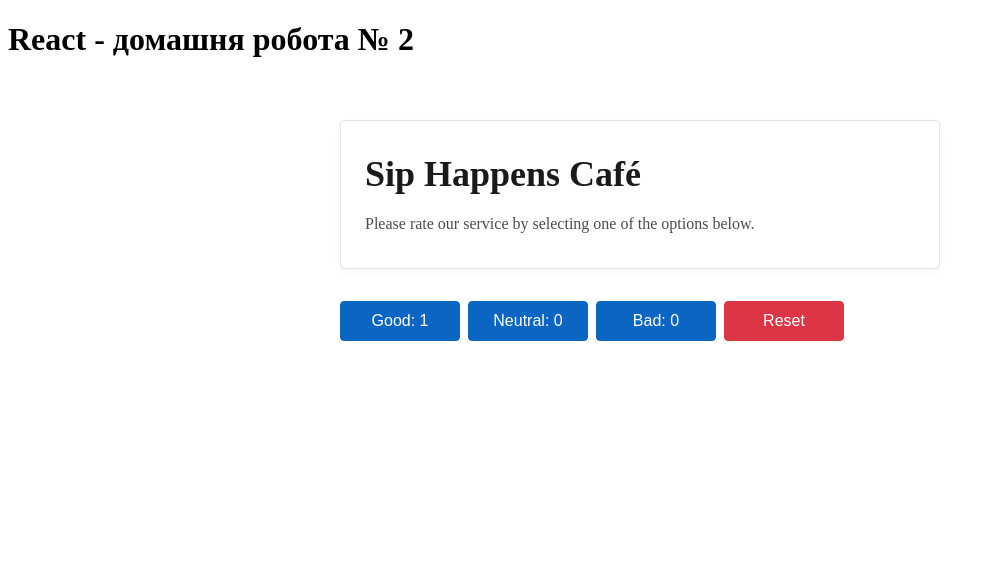
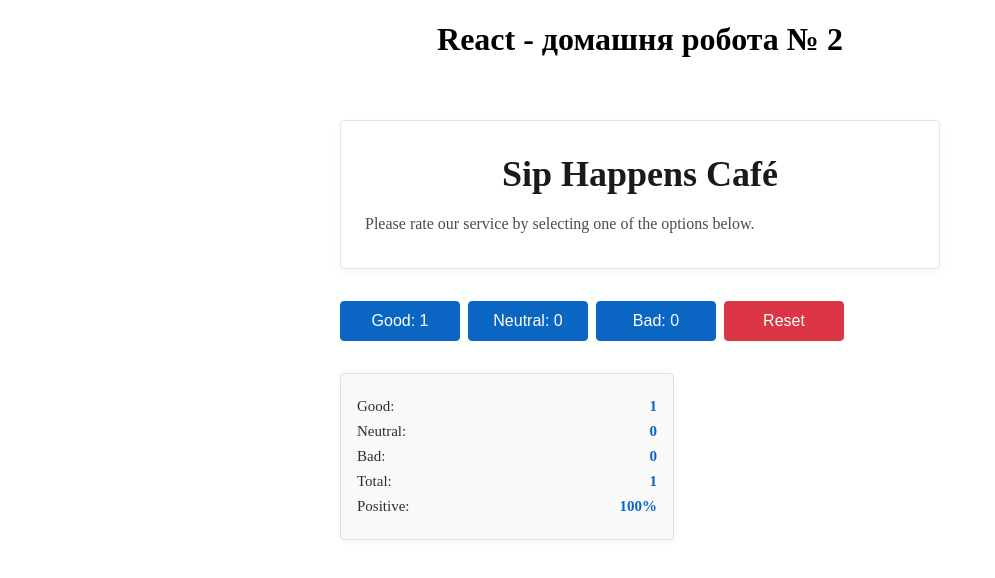
Before and after one commit to gapeevbachmut/02-react-cafe, a React (Vite) app: page / in a window 1280 px wide. Both pictures are taken after a click on the button "Good: 0". Shown: the top 578 px of the page, without its empty margins (0-995 px from the left). Built offline with nearby package versions, Linux system fonts and the light colour scheme.

Commit message:
step 5-6-7-8

```diff
--- a/src/components/App/App.tsx
+++ b/src/components/App/App.tsx
@@ -3,6 +3,8 @@
 import CafeInfo from '../CafeInfo/CafeInfo';
 import { type Votes, type VoteType } from '../types/votes';
 import VoteOptions from '../VoteOptions/VoteOptions';
+import VoteStats from '../VoteStats/VoteStats';
+import Notification from '../Notification/Notification';
 
 export default function App() {
   const [votes, setVotes] = useState<Votes>({
@@ -12,6 +14,7 @@
     bad: 0,
   });
 
+  //для скидання стану
   const resetVotes = () => {
     setVotes({
       good: 0,
@@ -26,9 +29,10 @@
   };
   //
 
-  //для скидання стану
-  // const resetVotes = () => {};
-  //
+  const totalVotes = votes.good + votes.neutral + votes.bad;
+  const positiveRate = totalVotes
+    ? Math.round((votes.good / totalVotes) * 100)
+    : 0;
 
   return (
     <>
@@ -39,8 +43,17 @@
           votes={votes}
           onVote={handleVote}
           onReset={resetVotes}
-          canReset={true}
+          canReset={totalVotes > 0}
         />
+        {totalVotes > 0 && (
+          <VoteStats
+            votes={votes}
+            totalVotes={totalVotes}
+            positiveRate={positiveRate}
+          />
+        )}
+
+        {totalVotes === 0 && <Notification />}
       </div>
     </>
   );
--- /dev/null
+++ b/src/components/Notification/Notification.module.css
@@ -0,0 +1,11 @@
+.message {
+    margin: 0;
+    background-color: #f1f3f5;
+    color: #2d2d2d;
+    border: 1px solid #d3d6da;
+    border-radius: 4px;
+    padding: 20px 24px;
+    font-size: 16px;
+    max-width: 400px;
+    box-shadow: 0 1px 4px rgba(0, 0, 0, 0.02);
+}
--- /dev/null
+++ b/src/components/Notification/Notification.tsx
@@ -0,0 +1,7 @@
+import css from './Notification.module.css';
+// import
+import VoteStats from '../VoteStats/VoteStats';
+
+export default function Notification() {
+  return <p className={css.message}>No feedback yet</p>;
+}
--- a/src/components/VoteOptions/VoteOptions.tsx
+++ b/src/components/VoteOptions/VoteOptions.tsx
@@ -1,4 +1,4 @@
-import type { Votes, VoteType } from '../types/votes';
+import { type Votes, type VoteType } from '../types/votes';
 import css from './VoteOptions.module.css';
 
 export interface VoteOptionsProps {
--- /dev/null
+++ b/src/components/VoteStats/VoteStats.module.css
@@ -0,0 +1,21 @@
+.container {
+    background-color: #f9f9f9;
+    border: 1px solid #dcdfe3;
+    border-radius: 4px;
+    padding: 16px;
+    max-width: 300px;
+    box-shadow: 0 2px 6px rgba(0, 0, 0, 0.04);
+}
+
+.stat {
+    font-size: 15px;
+    color: #2d2d2d;
+    margin: 8px 0;
+    display: flex;
+    justify-content: space-between;
+}
+
+.stat strong {
+    font-weight: 600;
+    color: #0a66c2;
+}
--- /dev/null
+++ b/src/components/VoteStats/VoteStats.tsx
@@ -0,0 +1,44 @@
+// Для того, щоб компонент VoteStats міг динамічно відображати статистику голосування, зібрану з кліків на кнопки голосування, він має приймати три пропси:
+
+// votes – об'єкт, що містить кількість голосів для кожної категорії: good, neutral, bad;
+// totalVotes – загальна кількість голосів (поки можна передати 0);
+// positiveRate – відсоток позитивних голосів (також поки можна передати 0).
+
+// У файлі компонента оголосіть інтерфейс VoteStatsProps, який описує типи для пропсів компонента.
+
+// Після цього кроку інтерфейс застосунку має виглядати та працювати наступним чином – при кліках на кнопки в VoteOptions зміни відображаються у VoteStats
+
+import css from './VoteStats.module.css';
+import { type Votes, type VoteType } from '../types/votes';
+
+interface VoteStatsProps {
+  votes: Votes;
+  totalVotes: number;
+  positiveRate: number;
+}
+
+export default function VoteStats({
+  votes,
+  totalVotes,
+  positiveRate,
+}: VoteStatsProps) {
+  return (
+    <div className={css.container}>
+      <p className={css.stat}>
+        Good: <strong>{votes.good}</strong>
+      </p>
+      <p className={css.stat}>
+        Neutral: <strong>{votes.neutral}</strong>
+      </p>
+      <p className={css.stat}>
+        Bad: <strong>{votes.bad}</strong>
+      </p>
+      <p className={css.stat}>
+        Total: <strong>{totalVotes}</strong>
+      </p>
+      <p className={css.stat}>
+        Positive: <strong>{positiveRate}%</strong>
+      </p>
+    </div>
+  );
+}
--- a/src/index.css
+++ b/src/index.css
@@ -1,68 +1,16 @@
-/* :root {
-  font-family: system-ui, Avenir, Helvetica, Arial, sans-serif;
-  line-height: 1.5;
-  font-weight: 400;
-
-  color-scheme: light dark;
-  color: rgba(255, 255, 255, 0.87);
-  background-color: #242424;
-
-  font-synthesis: none;
-  text-rendering: optimizeLegibility;
-  -webkit-font-smoothing: antialiased;
-  -moz-osx-font-smoothing: grayscale;
-}
-
-a {
-  font-weight: 500;
-  color: #646cff;
-  text-decoration: inherit;
-}
-a:hover {
-  color: #535bf2;
-}
-
 body {
   margin: 0;
-  display: flex;
-  place-items: center;
-  min-width: 320px;
+  /* place-items: center; */
+  /* min-width: 320px; */
   min-height: 100vh;
+
+  /* background-image: url(../public/fon.jpg); */
+  background-repeat: no-repeat;
+  background-position: bottom;
+  background-size: cover;
+  overflow: hidden
 }
 
 h1 {
-  font-size: 3.2em;
-  line-height: 1.1;
+  text-align: center;
 }
-
-button {
-  border-radius: 8px;
-  border: 1px solid transparent;
-  padding: 0.6em 1.2em;
-  font-size: 1em;
-  font-weight: 500;
-  font-family: inherit;
-  background-color: #1a1a1a;
-  cursor: pointer;
-  transition: border-color 0.25s;
-}
-button:hover {
-  border-color: #646cff;
-}
-button:focus,
-button:focus-visible {
-  outline: 4px auto -webkit-focus-ring-color;
-}
-
-@media (prefers-color-scheme: light) {
-  :root {
-    color: #213547;
-    background-color: #ffffff;
-  }
-  a:hover {
-    color: #747bff;
-  }
-  button {
-    background-color: #f9f9f9;
-  }
-} */
```
Also changed, not shown: public/fon.jpg (added).
